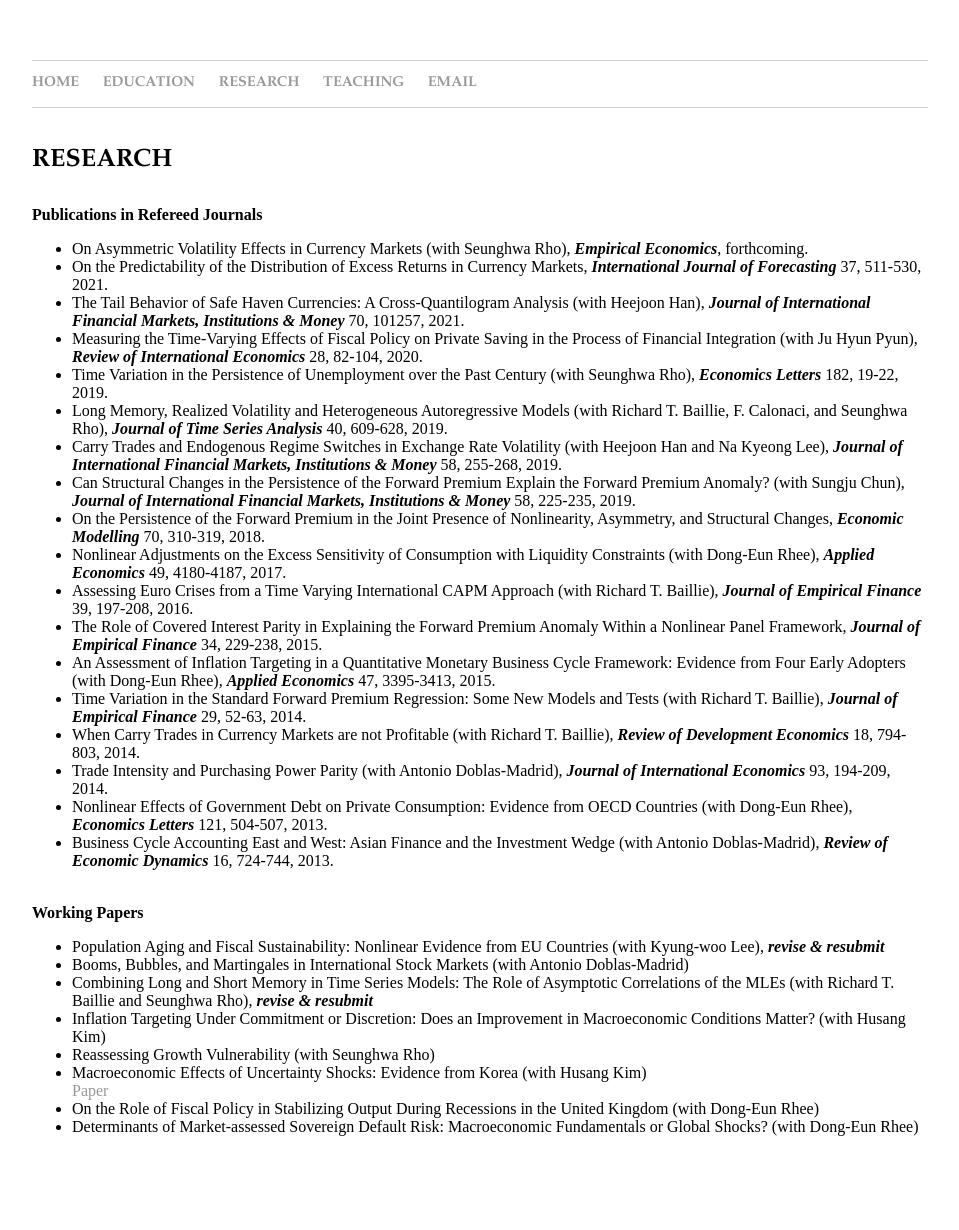
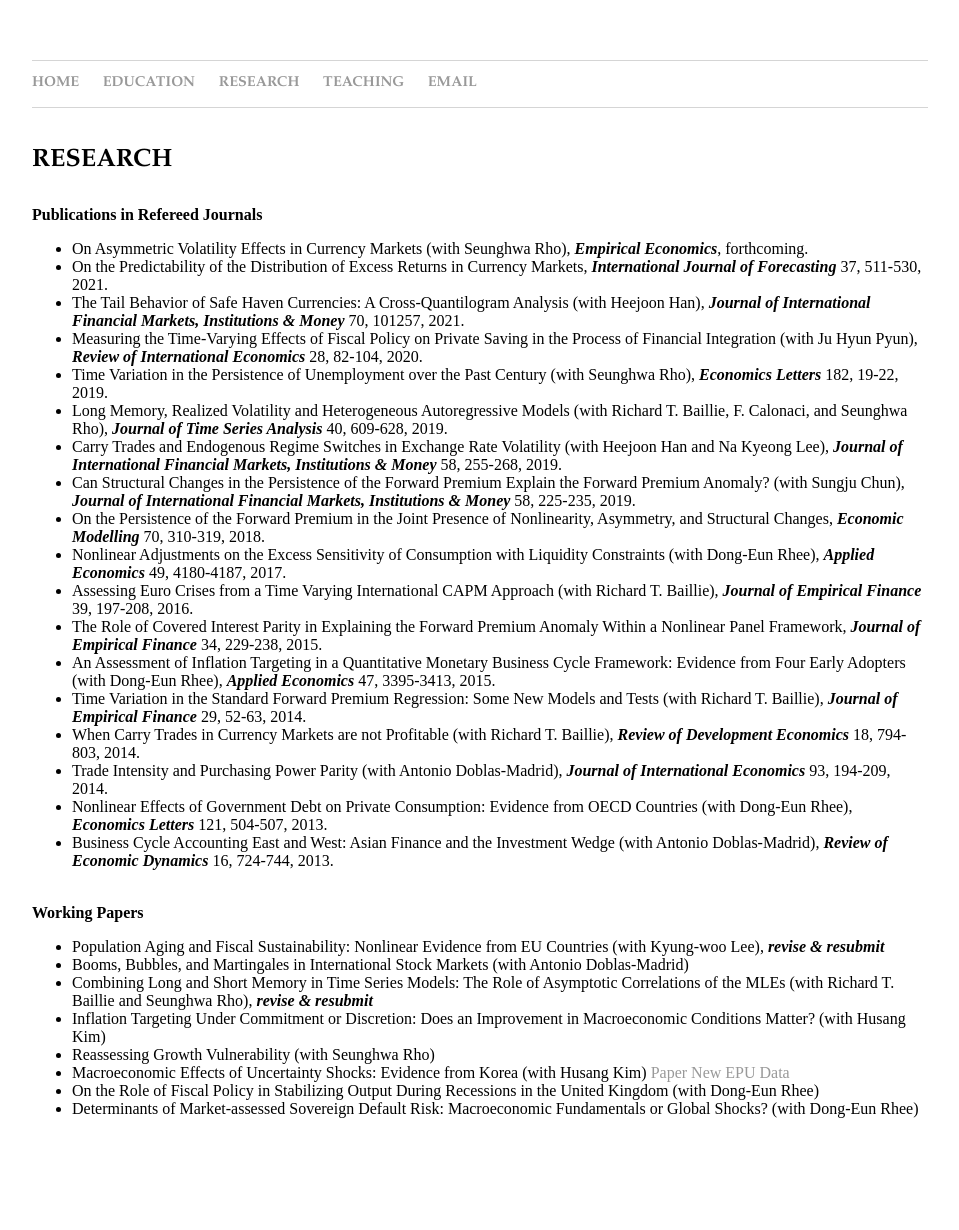
Before and after one commit to dooyeoncho/dooyeoncho.github.io, a Jekyll site: the page built from pages/research.html, in a window 1280 px wide. Shown: the whole page, without its empty margins (160-1119 px from the left). Built offline with Jekyll 4.4.1, drawn with Linux system fonts in a browser that asks for light colours.

Commit message:
Update research.html

```diff
--- a/pages/research.html
+++ b/pages/research.html
@@ -42,7 +42,7 @@
 	        <li>Combining Long and Short Memory in Time Series Models: The Role of Asymptotic Correlations of the MLEs (with Richard T. Baillie and Seunghwa Rho), <em property="italic"><b>revise & resubmit</b></em></li>
 		<li>Inflation Targeting Under Commitment or Discretion: Does an Improvement in Macroeconomic Conditions Matter? (with Husang Kim)</li>
 		<li>Reassessing Growth Vulnerability (with Seunghwa Rho)</li>
-		<li>Macroeconomic Effects of Uncertainty Shocks: Evidence from Korea (with Husang Kim)</li> <a href="https://papers.ssrn.com/sol3/papers.cfm?abstract_id=4044587">Paper</a>
+		<li>Macroeconomic Effects of Uncertainty Shocks: Evidence from Korea (with Husang Kim) <a href="https://papers.ssrn.com/sol3/papers.cfm?abstract_id=4044587">Paper</a> <a href="https://papers.ssrn.com/sol3/papers.cfm?abstract_id=4044587">New EPU Data</a></li>
 		<li>On the Role of Fiscal Policy in Stabilizing Output During Recessions in the United Kingdom (with Dong-Eun Rhee)</li>
 		<li>Determinants of Market-assessed Sovereign Default Risk: Macroeconomic Fundamentals or Global Shocks? (with Dong-Eun Rhee)</li>
 	</ul>
```
